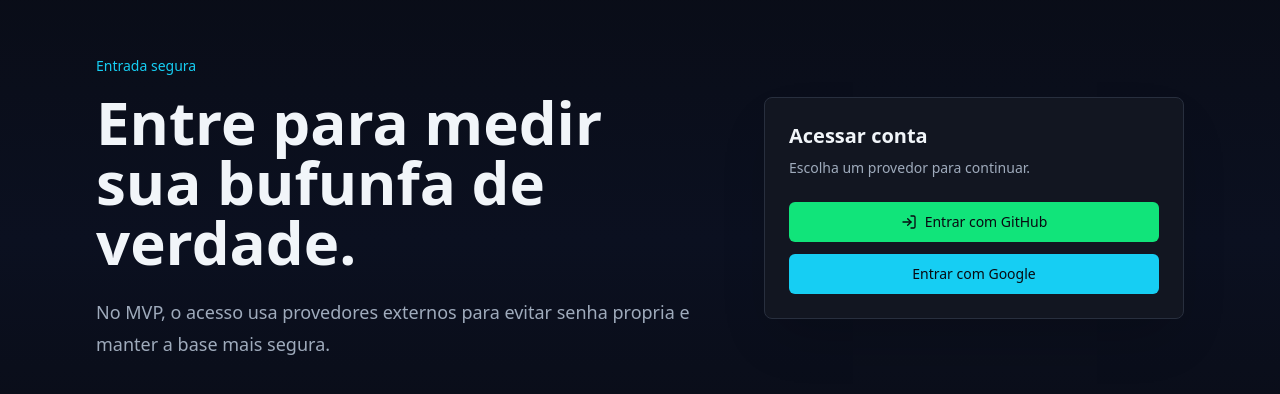
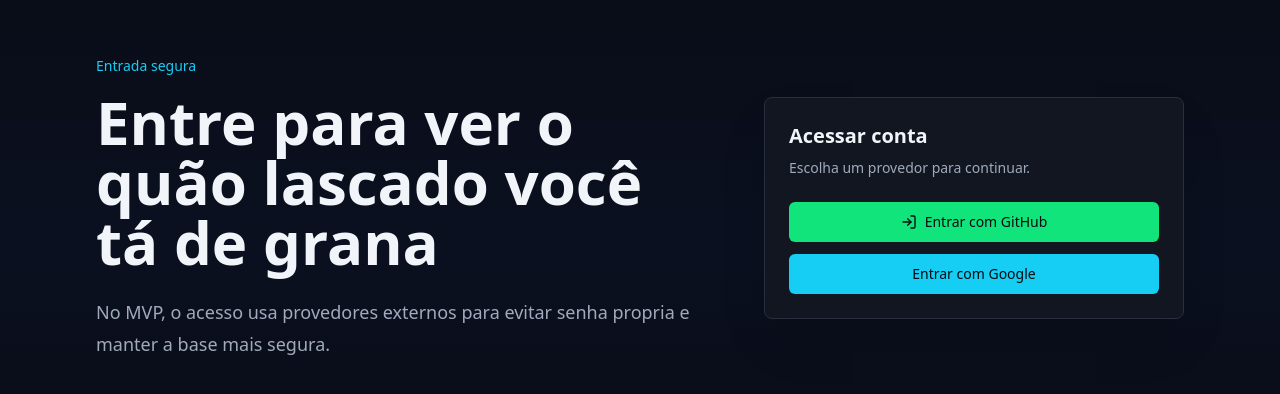
Before and after one commit to dereksuun/Frontend, a Next.js app: page /login in a window 1280 px wide. Shown: the part 192-586 px from the top of the page. Built offline with nearby package versions, Linux system fonts and the light colour scheme; no server answers.

Commit message:
mudança da página inicial

```diff
--- a/src/app/login/page.tsx
+++ b/src/app/login/page.tsx
@@ -8,7 +8,7 @@
       <section>
         <p className="text-sm font-medium text-secondary">Entrada segura</p>
         <h1 className="mt-4 max-w-3xl text-5xl font-semibold tracking-normal md:text-6xl">
-          Entre para medir sua bufunfa de verdade.
+          Entre para ver o quão lascado você tá de grana
         </h1>
         <p className="mt-6 max-w-2xl text-lg leading-8 text-muted-foreground">
           No MVP, o acesso usa provedores externos para evitar senha propria e manter a base mais segura.
```
